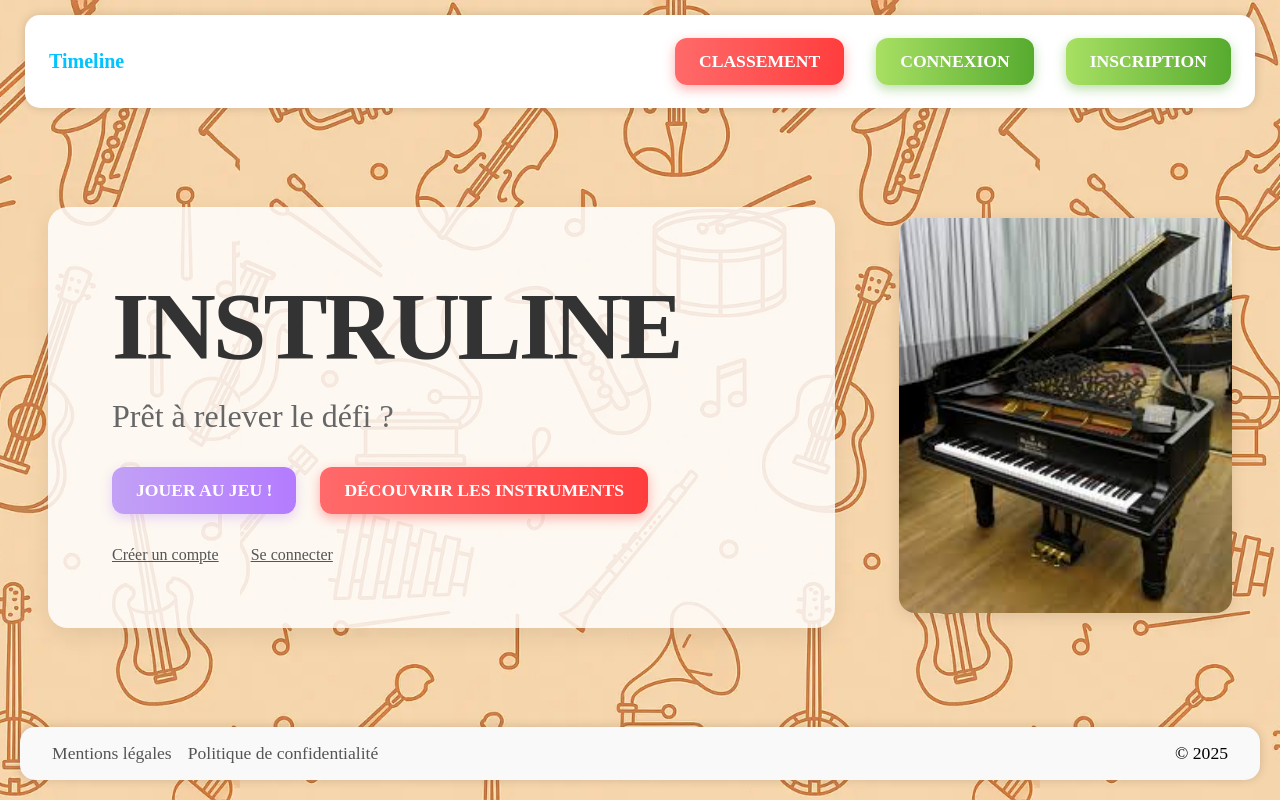
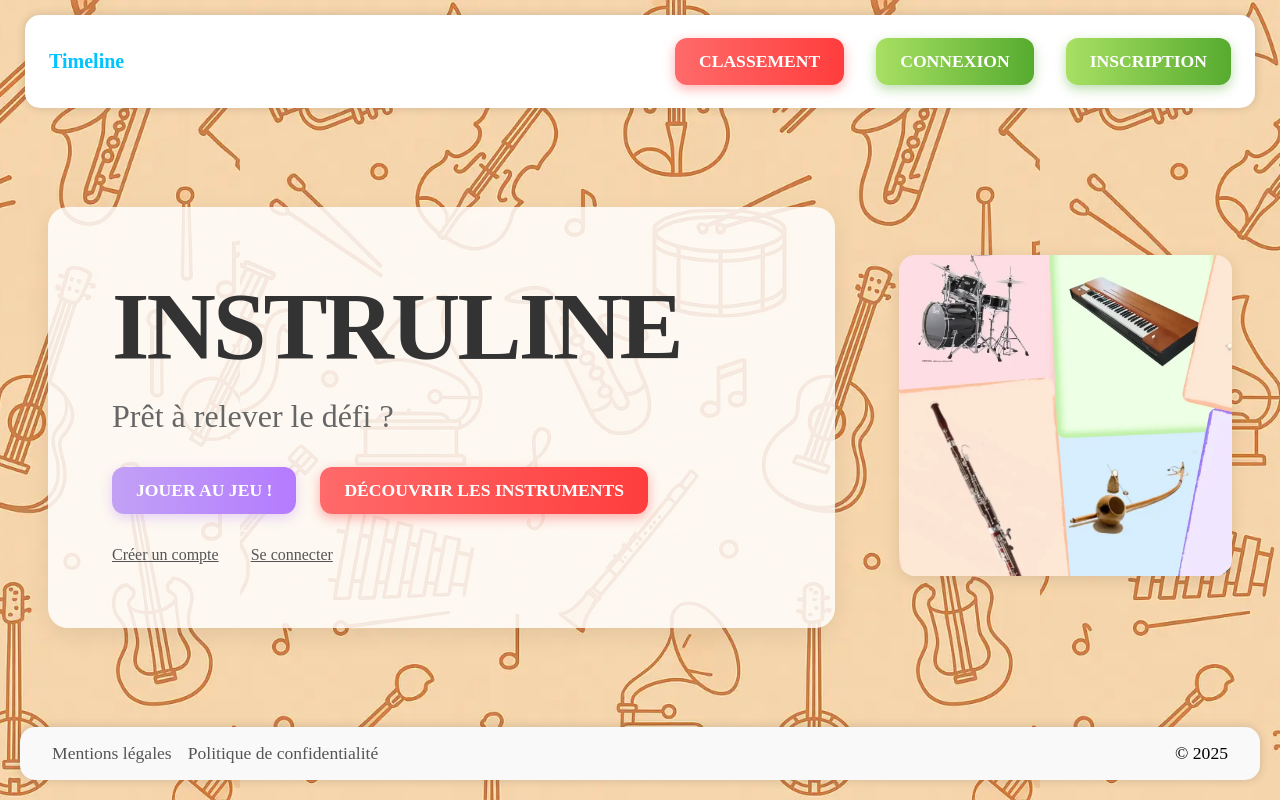
Before and after one commit to Qenthos/project-timeline, a React (Vite) app in the folder frontend/: page / in a window 1280 px wide. Built offline with nearby package versions, Linux system fonts and the light colour scheme; no server answers; a web font is replaced by a local one.

Commit message:
ajout image accueil + fig bug store

```diff
--- a/frontend/src/pages/home/Home.jsx
+++ b/frontend/src/pages/home/Home.jsx
@@ -55,8 +55,8 @@ const Home = () => {
 
         <section className="home__image">
           <img
-            src="/media/piano-bg.jpg"
-            alt="Manette de jeu colorée"
+            src="/media/instruments-home.webp"
+            alt="Cartes d'instruments entassées"
             loading="lazy"
           />
         </section>
--- a/frontend/src/pages/home/Home.scss
+++ b/frontend/src/pages/home/Home.scss
@@ -35,7 +35,7 @@
   }
 
   &__title {
-    font-size: 4rem;
+    font-size: 2rem;
     font-weight: 900;
     text-align: center;
     color: $color-title;
--- a/frontend/src/stores/TimelineProvider.jsx
+++ b/frontend/src/stores/TimelineProvider.jsx
@@ -8,9 +8,9 @@ import { TimelineContext } from "./TimelineContext";
 const instrumentStore = new InstrumentStore();
 const instruStore = new TimelineStore(instrumentStore);
 
-const games = new Game();
+const game = new Game();
 const userStore = new UserStore();
-const gameStore = new GameStore(games, userStore, instruStore);
+const gameStore = new GameStore(game, userStore, instruStore);
 
 const timeStore = {
   instrumentStore,
```
Also changed, not shown: frontend/public/media/instru-cards/bang.webp (deleted), frontend/public/media/instruments-home.webp (added).
